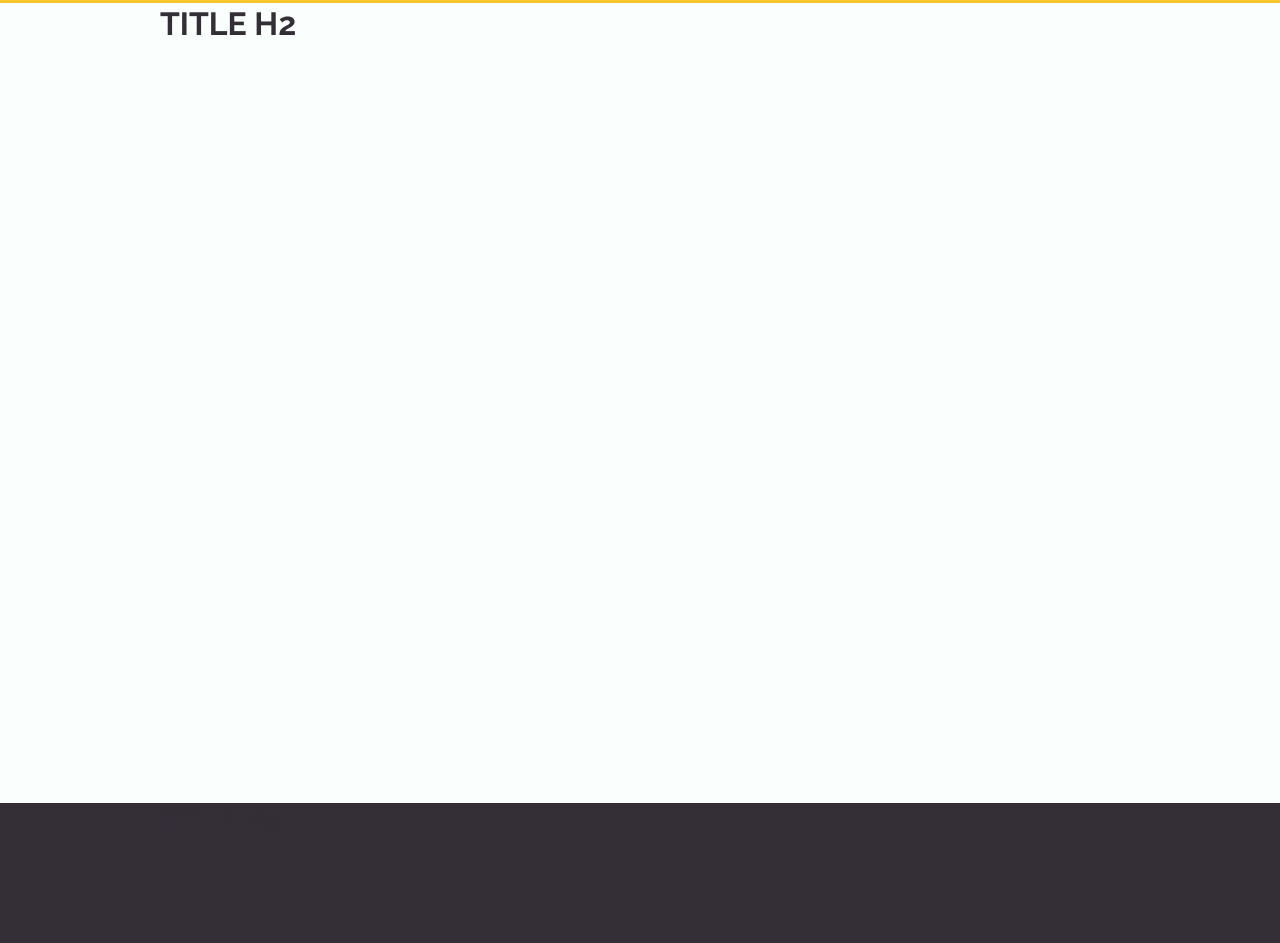
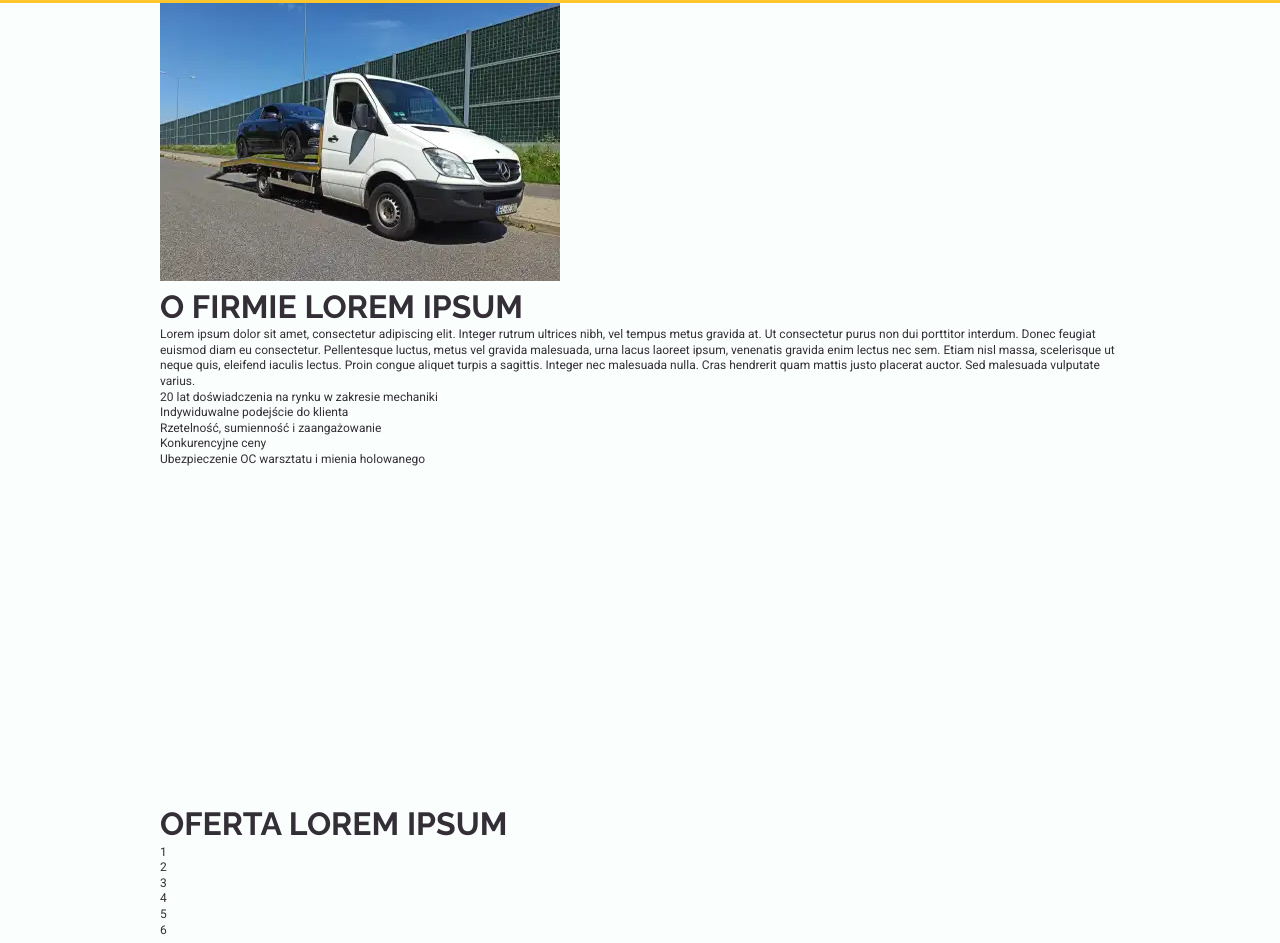
Before and after one commit to wooqash/carlife, a website built with webpack: page src/index.html in a window 1280 px wide. Shown: the part 797-1740 px from the top of the page. Built offline with nearby package versions, Linux system fonts and the light colour scheme; some packages are replaced by stand-ins of ours.

Commit message:
feat: changed the structure of page

```diff
--- a/src/index.html
+++ b/src/index.html
@@ -53,14 +53,41 @@
                     <h1>Title h1</h1>
                 </div>
             </section>
-            <section id="About" class="section section--color2">
+            <section id="About" class="section section--about">
                 <div class="container">
-                    <h2>Title h2</h2>
+                    <div class="row">
+                        <div class="col col--6">
+                            <picture class="section-picture">
+                                <source type="image/webp" srcset="./assets/img/laweta.webp 1x, ./assets/img/laweta@2x.webp 2x">
+                                <source type="image/jpeg" srcset="./assets/img/laweta.jpg 1x, ./assets/img/laweta@2x.jpg 2x">
+                                <img class="section-picture__image" srcset="./assets/img/laweta.jpg 1x, ./assets/img/laweta@2x.jpg 2x" src="./assets/img/laweta.jpg" alt="Laweta Car Life z załadunkiem" loading="lazy">
+                            </picture>
+                        </div>
+                        <div class="col col--6">
+                            <h2 class="section-title">O firmie <span class="section-sub-title">Lorem ipsum</span></h2>
+                            <p class="section-text">Lorem ipsum dolor sit amet, consectetur adipiscing elit. Integer rutrum ultrices nibh, vel tempus metus gravida at. Ut consectetur purus non dui porttitor interdum. Donec feugiat euismod diam eu consectetur. Pellentesque luctus, metus vel gravida malesuada, urna lacus laoreet ipsum, venenatis gravida enim lectus nec sem. Etiam nisl massa, scelerisque ut neque quis, eleifend iaculis lectus. Proin congue aliquet turpis a sagittis. Integer nec malesuada nulla. Cras hendrerit quam mattis justo placerat auctor. Sed malesuada vulputate varius.</p>
+                            <ul class="section-list">
+                                <li class="section-list-item">20 lat doświadczenia na rynku w zakresie mechaniki</li>
+                                <li class="section-list-item">Indywiduwalne podejście do klienta</li>
+                                <li class="section-list-item">Rzetelność, sumienność i zaangażowanie</li>
+                                <li class="section-list-item">Konkurencyjne ceny</li>
+                                <li class="section-list-item">Ubezpieczenie OC warsztatu i mienia holowanego</li>
+                            </ul>
+                        </div>
+                    </div>
                 </div>
             </section>
-            <section id="Offer" class="section section--color3">
+            <section id="Offer" class="section section--offer">
                 <div class="container">
-                    <h3>Title h3</h3>
+                    <h2 class="section-title">Oferta <span class="section-sub-title">Lorem ipsum</span></h2>
+                    <div class="row">
+                        <div class="col col--4">1</div>
+                        <div class="col col--4">2</div>
+                        <div class="col col--4">3</div>
+                        <div class="col col--4">4</div>
+                        <div class="col col--4">5</div>
+                        <div class="col col--4">6</div>
+                    </div>
                 </div>
             </section>
             <section id="Gallery" class="section section--color1">
```
